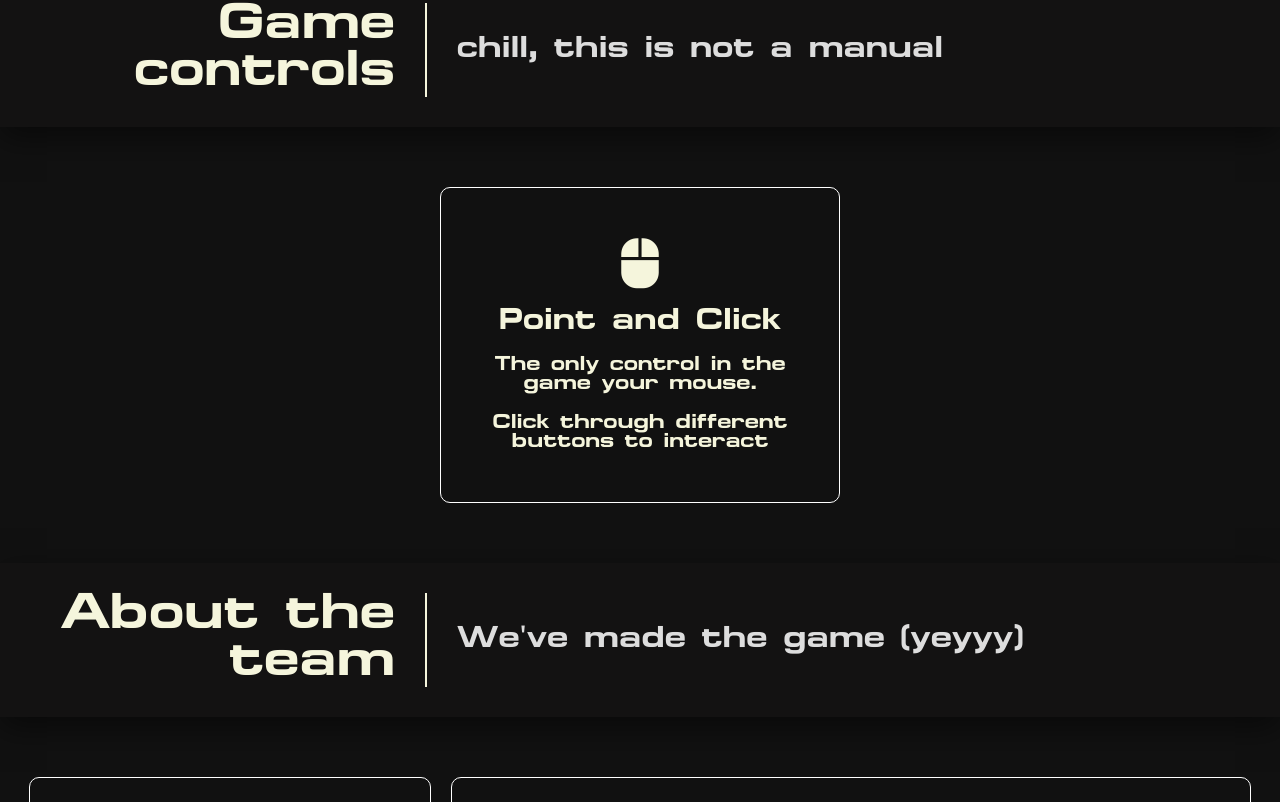
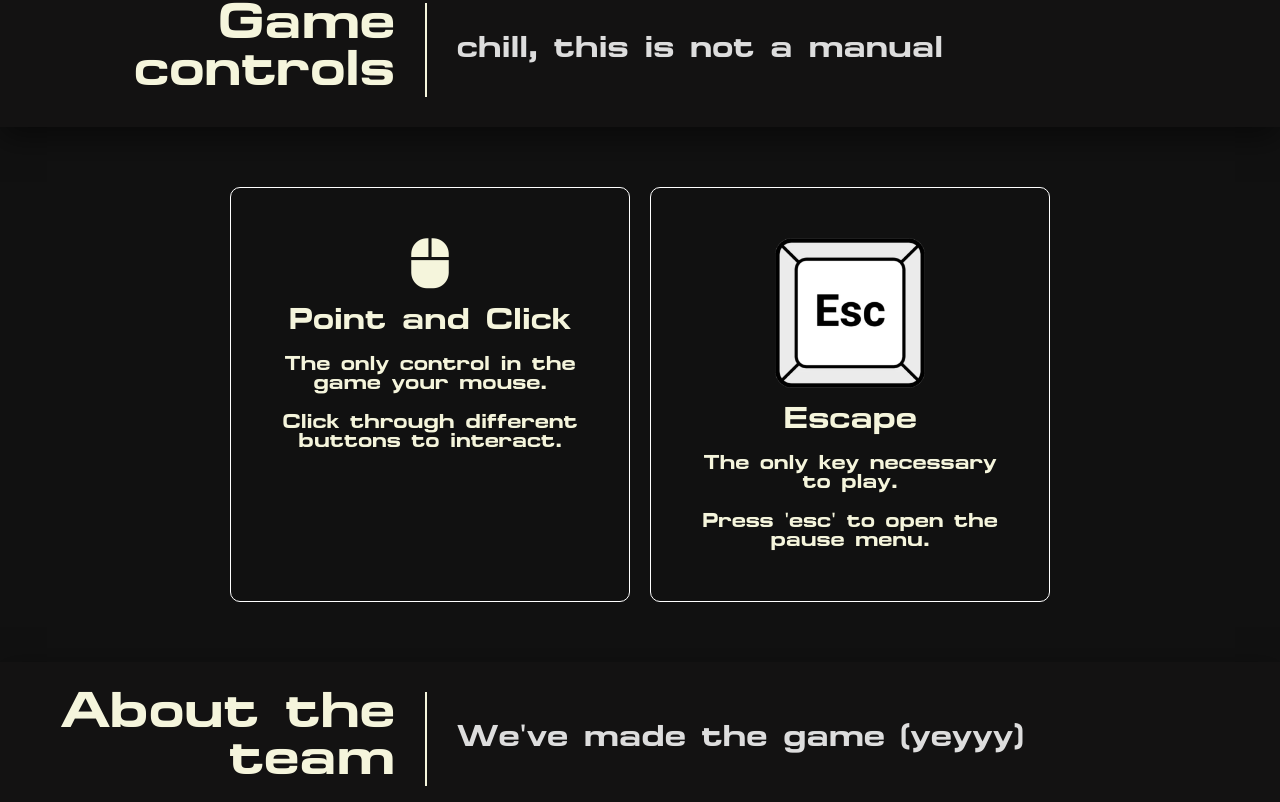
Before and after one commit to MaltenGD/TimeBoxed, a website with bundled scripts: page index.html in a window 1280 px wide. Shown: the part 1903-2705 px from the top of the page. Built offline with nearby package versions, Linux system fonts and the light colour scheme.

Commit message:
Changes cursor to the paw for the website.
- buttons inside the game don't make it change.

```diff
--- a/index.html
+++ b/index.html
@@ -52,34 +52,40 @@
             </a>
         </div>
         <div class="info-modules-container" style="max-width: 100%;">
-            <div class="info-module" style="max-width: 1000px; text-align: left;">
-                <h3 style="font-size: 40px"">What is TimeBoxed?</h3>
+            <a class="info-module" style="max-width: 1000px; text-align: left;">
+                <h3 style="font-size: 40px">What is TimeBoxed?</h3>
                 <p id="GameInfoP">
                     TimeBoxed is a unique cat-like adventure that combines the strategic depth of board games with the thrill of time travel. In this journey you will go through different eras, and battle different mythological gods
                 </p>
-            </div>
-            <div class="info-module" style="max-width: 1000px; text-align: left;">
+            </a>
+            <a class="info-module" style="max-width: 1000px; text-align: left;">
                 <h3 style="font-size: 40px">Game Objective</h3>
                 <p id="GameInfoP">
                     The main objective of the game is to recover your beloved yarn ball. To do this, they must help Kronos retrieve three lost objects by winning games against various mythological gods across different eras.
                 </p>
-            </div>
+            </a>
         </div>
 
-        <div id="game-controls" class="info-section">
+        <a id="game-controls" class="info-section">
             <h1> Game controls</h1>
             <p>
                 chill, this is not a manual
             </p>
-        </div>
+        </a>
 
         <div class="info-modules-container">
-            <div class="info-module">
+            <a class="info-module">
                 <i class="fa-solid fa-computer-mouse" style="font-size: 50px; margin-bottom: 20px;"></i>
                 <h3 >Point and Click</h3>
                 <p>The only control in the game your mouse.</p>
-                <p>Click through different buttons to interact</p>
-            </div>
+                <p>Click through different buttons to interact.</p>
+            </a>
+            <a class="info-module">
+                <img src = "images/escape_key.png"></img>
+                <h3 >Escape</h3>
+                <p>The only key necessary to play.</p>
+                <p>Press 'esc' to open the pause menu.</p>
+            </a>
         </div>
 
 
--- a/styles.css
+++ b/styles.css
@@ -5,7 +5,14 @@ html {
 
 body{
     background: rgb(17, 17, 17);
+}
 
+html, body {
+  cursor: url("images/cursor_normal_small.png") 10 5, auto;
+}
+
+a, button, [role="button"], input[type="button"], input[type="submit"] {
+  cursor: url("images/cursor_open_small.png") 10 5, auto;
 }
 
 #game-container {
```
Also changed, not shown: images/cursor_normal_small.png (added), images/cursor_open_small.png (added), images/escape_key.png (added).
